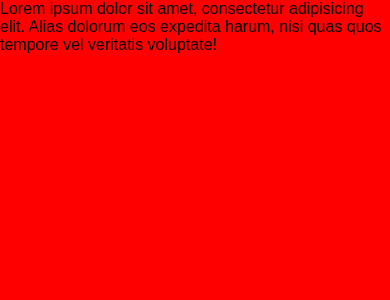
After one commit to ge-vi/CAFS2, a PHP site: page /day8-task1-responsive.html in a window 390 px wide. The commit adds this page. Shown: the top 300 px of the page. Run offline with PHP 8.4, Linux system fonts and the light colour scheme.

Commit message:
simple media queries

```diff
--- a/css/normalize-custom.css
+++ b/css/normalize-custom.css
@@ -7,3 +7,8 @@
 body {
     font-family: sans-serif;
 }
+
+/* from responsive design lecture */
+img {
+    max-width: 100%;
+}
--- /dev/null
+++ b/css/style-8-1.css
@@ -0,0 +1,20 @@
+/* Small only */
+@media screen and (max-width: 479px) {
+    body {
+        background-color: red;
+    }
+}
+
+/* Medium only */
+@media screen and (min-width: 480px) and (max-width: 799px) {
+    body {
+        background-color: green;
+    }
+}
+
+/* Large and up */
+@media screen and (min-width: 800px) {
+    body {
+        background-color: blue;
+    }
+}
--- /dev/null
+++ b/day8-task1-responsive.html
@@ -0,0 +1,27 @@
+<!DOCTYPE html>
+<html lang="en">
+<head>
+    <meta charset="UTF-8">
+    <meta name="viewport" content="width=device-width, initial-scale=1.0">
+
+    <title>Title</title>
+
+    <link rel="stylesheet" href="css/normalize-custom.css">
+    <link rel="stylesheet" href="css/style-8-1.css">
+</head>
+<body>
+
+<!--
+Teksto spalvos keitimas:
+    iki 480px => red
+    nuo 480px iki 800px => green
+    nuo 800px => blue
+-->
+
+
+<p>Lorem ipsum dolor sit amet, consectetur adipisicing elit. Alias dolorum eos expedita harum, nisi quas quos
+    tempore vel veritatis voluptate!</p>
+
+
+</body>
+</html>
```
